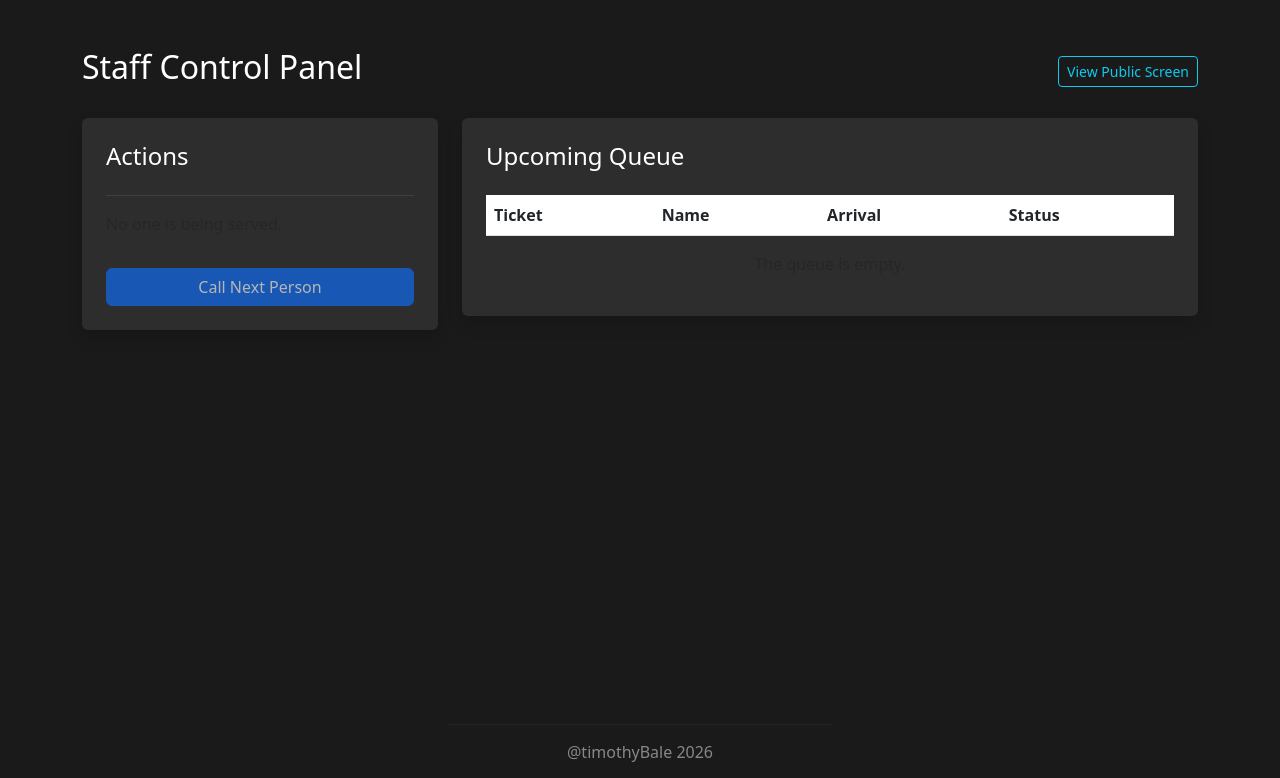
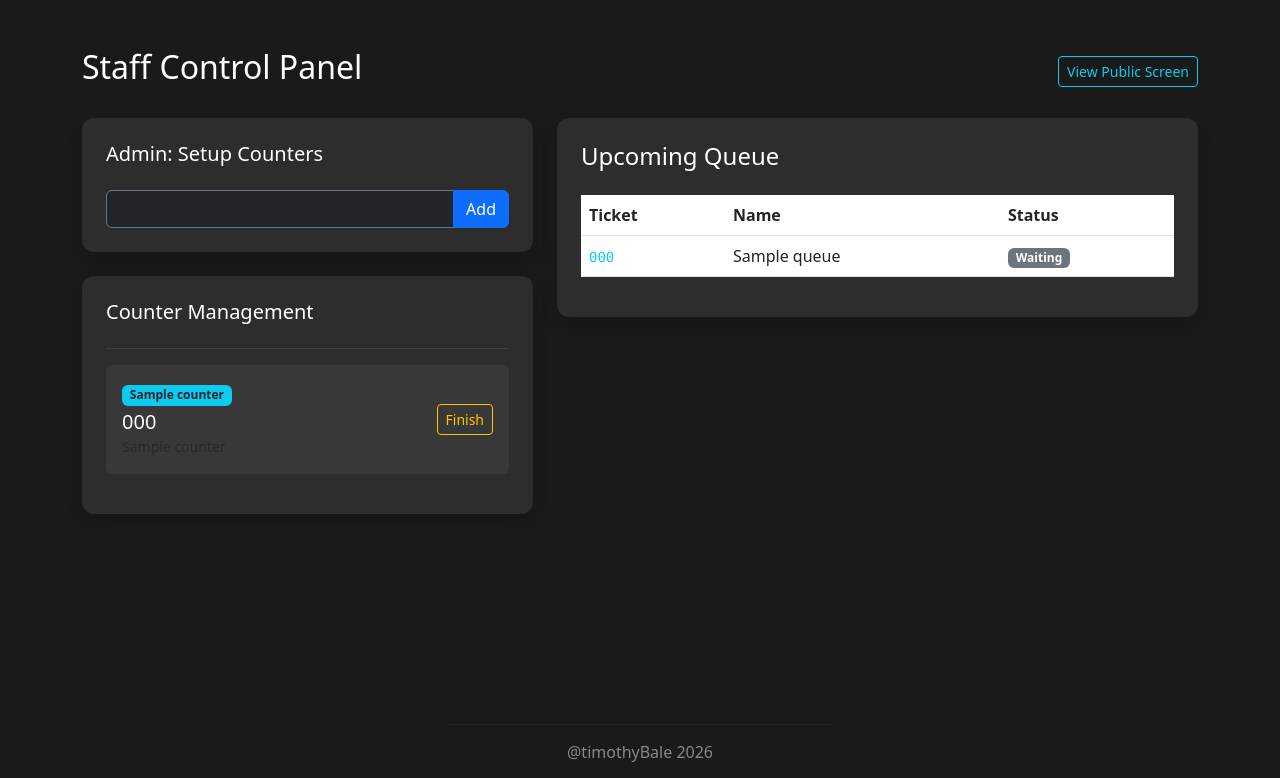
Before and after one commit to 3k100612-max/queue, a Flask app: page /admin in a window 1280 px wide. Shown: the top 778 px of the page. Run offline with Flask 3, Linux system fonts and the light colour scheme; a database or web service that is not in the repository returns one stand-in record (values such as "Sample title"); lists and menus that the app fills with data are empty; some libraries are stand-ins or nearby versions.

Commit message:
Update admin.html

```diff
--- a/templates/admin.html
+++ b/templates/admin.html
@@ -8,9 +8,12 @@
     <style>
         body { background-color: #1a1a1a; color: #fff; min-height: 100vh; display: flex; flex-direction: column; }
         .content { flex: 1; }
-        .admin-card { background: #2d2d2d; border: none; color: white; }
+        .admin-card { background: #2d2d2d; border: none; color: white; border-radius: 12px; }
         .table { color: white; }
+        .counter-badge { font-size: 0.8rem; padding: 5px 10px; }
         footer { padding: 20px 0; color: #888; }
+        .btn-finish { color: #ffc107; border-color: #ffc107; }
+        .btn-finish:hover { background-color: #ffc107; color: #000; }
     </style>
 </head>
 <body>
@@ -21,27 +24,57 @@
         </div>
 
         <div class="row">
-            <!-- Controls -->
-            <div class="col-md-4">
+            <!-- LEFT COLUMN: ADMIN & STAFF CONTROLS -->
+            <div class="col-md-5">
+                <!-- 1. ADMIN: CREATE COUNTER -->
                 <div class="card admin-card p-4 shadow mb-4">
-                    <h4>Actions</h4>
+                    <h5>Admin: Setup Counters</h5>
+                    <form action="/create_counter" method="POST" class="mt-3">
+                        <div class="input-group">
+                            <input type="text" name="counter_name" class="form-control bg-dark text-white border-secondary" placeholder="e.g. Counter A" required>
+                            <button class="btn btn-primary" type="submit">Add</button>
+                        </div>
+                    </form>
+                </div>
+
+                <!-- 2. STAFF: COUNTER ACTIVITY -->
+                <div class="card admin-card p-4 shadow mb-4">
+                    <h5>Counter Management</h5>
                     <hr class="border-secondary">
-                    {% if serving %}
-                        <p class="mb-1">Currently serving:</p>
-                        <h3 class="text-info">{{ serving.name }}</h3>
-                        <a href="/complete" class="btn btn-outline-warning w-100 mt-3">Finish Session</a>
-                    {% else %}
-                        <p class="text-muted">No one is being served.</p>
+
+                    {% if not activity %}
+                        <p class="text-muted text-center">No counters created yet.</p>
                     {% endif %}
 
-                    <a href="/call_next" class="btn btn-primary w-100 mt-3 {% if not queue %}disabled{% endif %}">
-                        Call Next Person
-                    </a>
+                    {% for item in activity %}
+                    <div class="d-flex justify-content-between align-items-center mb-3 p-3 rounded" style="background: #383838;">
+                        <div>
+                            <span class="badge bg-info text-dark mb-1">{{ item.counter_name }}</span>
+                            {% if item.ticket_code %}
+                                <div class="h5 mb-0">{{ item.ticket_code }}</div>
+                                <small class="text-muted">{{ item.customer_name }}</small>
+                            {% else %}
+                                <div class="text-muted">Idle</div>
+                            {% endif %}
+                        </div>
+
+                        <div>
+                            {% if item.ticket_code %}
+                                <a href="{{ url_for('complete_serving', queue_id=item.queue_id) }}" class="btn btn-sm btn-finish">Finish</a>
+                            {% else %}
+                                <a href="{{ url_for('assign_next', counter_id=item.counter_id) }}"
+                                   class="btn btn-sm btn-primary {% if not waiting %}disabled{% endif %}">
+                                   Call Next
+                                </a>
+                            {% endif %}
+                        </div>
+                    </div>
+                    {% endfor %}
                 </div>
             </div>
 
-            <!-- List -->
-            <div class="col-md-8">
+            <!-- RIGHT COLUMN: UPCOMING QUEUE -->
+            <div class="col-md-7">
                 <div class="card admin-card p-4 shadow">
                     <h4>Upcoming Queue</h4>
                     <table class="table table-hover mt-3">
@@ -49,22 +82,20 @@
                             <tr class="text-secondary">
                                 <th>Ticket</th>
                                 <th>Name</th>
-                                <th>Arrival</th>
                                 <th>Status</th>
                             </tr>
                         </thead>
                         <tbody>
-                            {% for person in queue %}
+                            {% for person in waiting %}
                             <tr>
-                                <td><code class="text-info">{{ person.id }}</code></td>
-                                <td>{{ person.name }}</td>
-                                <td>{{ person.arrival_time }}</td>
+                                <td><code class="text-info">{{ person.ticket_code }}</code></td>
+                                <td>{{ person.customer_name }}</td>
                                 <td><span class="badge bg-secondary">Waiting</span></td>
                             </tr>
                             {% endfor %}
                         </tbody>
                     </table>
-                    {% if not queue %}
+                    {% if not waiting %}
                         <p class="text-center text-muted">The queue is empty.</p>
                     {% endif %}
                 </div>
```
